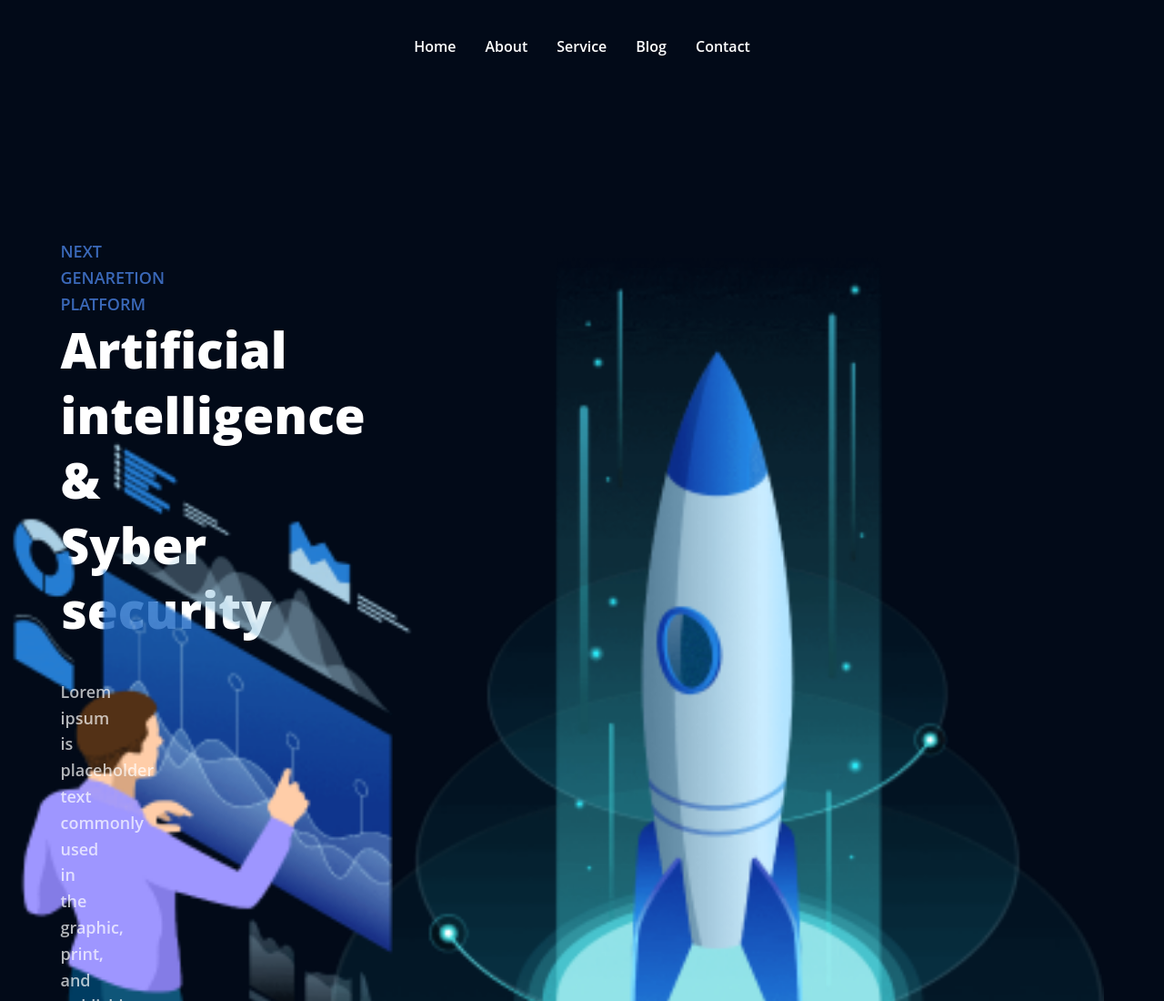
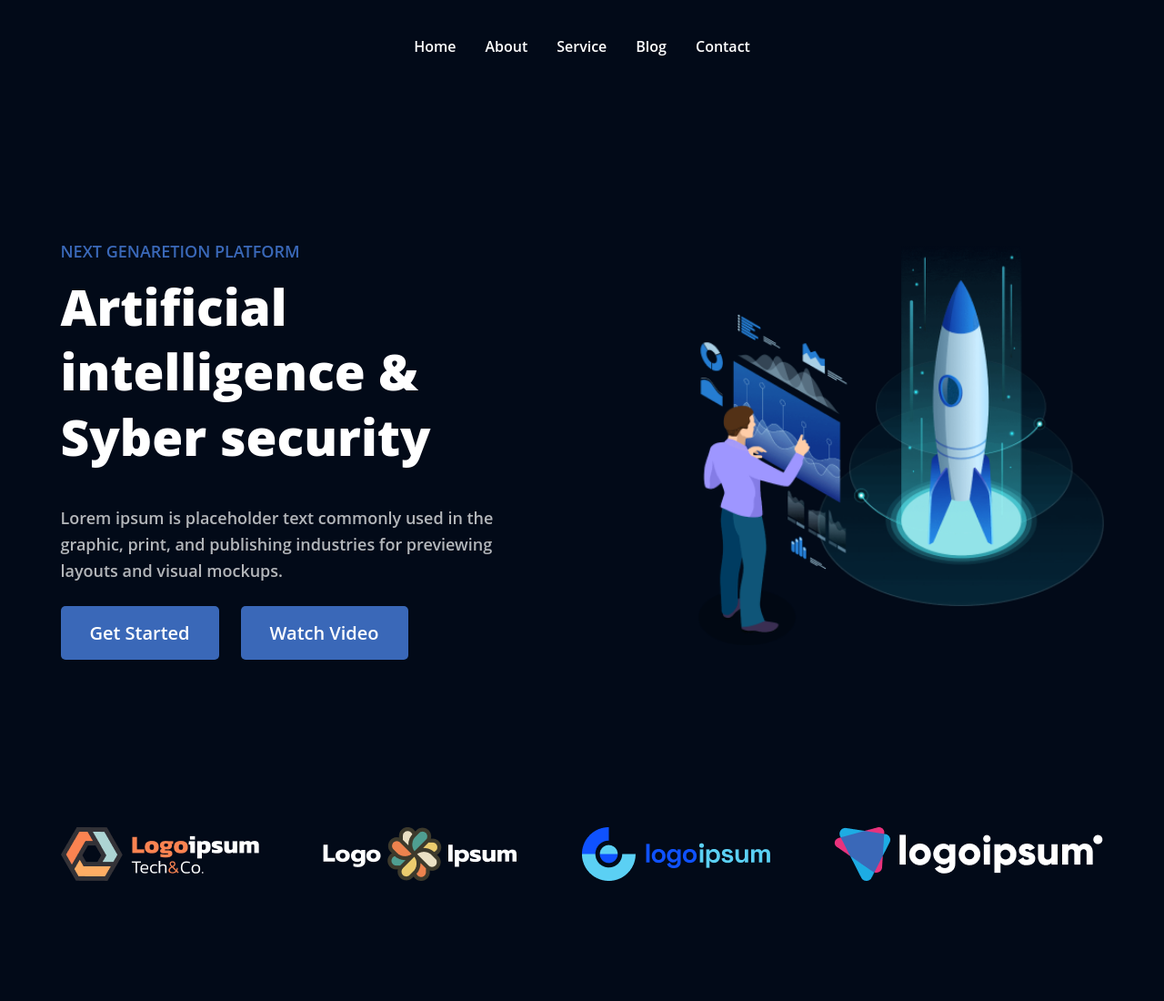
Before and after one commit to Vikiiiiiiiiiii/seminar_8_HTML-CSS, a plain HTML site: page index.html in a window 1280 px wide. Shown: the top 1100 px of the page at 91% size. After the commit the page ends 968 px from the top, so only its background shows below. Drawn offline with Linux system fonts and the light colour scheme.

Commit message:
seminar_8_dopolnenie

```diff
--- a/style.css
+++ b/style.css
@@ -30,7 +30,7 @@ body {
 }
 
 .menu-link:hover {
-    color: #3A6888;
+    color: #3A68B8;
 }
 
 .header {
@@ -45,6 +45,7 @@ body {
     font-weight: 600;
     line-height: 160%; /* 28.8px */
     text-transform: uppercase;
+    margin-bottom: 10px;
 }
 
 .title {
@@ -89,7 +90,7 @@ body {
 }
 
 .main-left, .main-right {
-    width: 47px;
+    width: 47%;
 }
 
 .main {
```
Also changed, not shown: index.html (+0 -1 lines).
